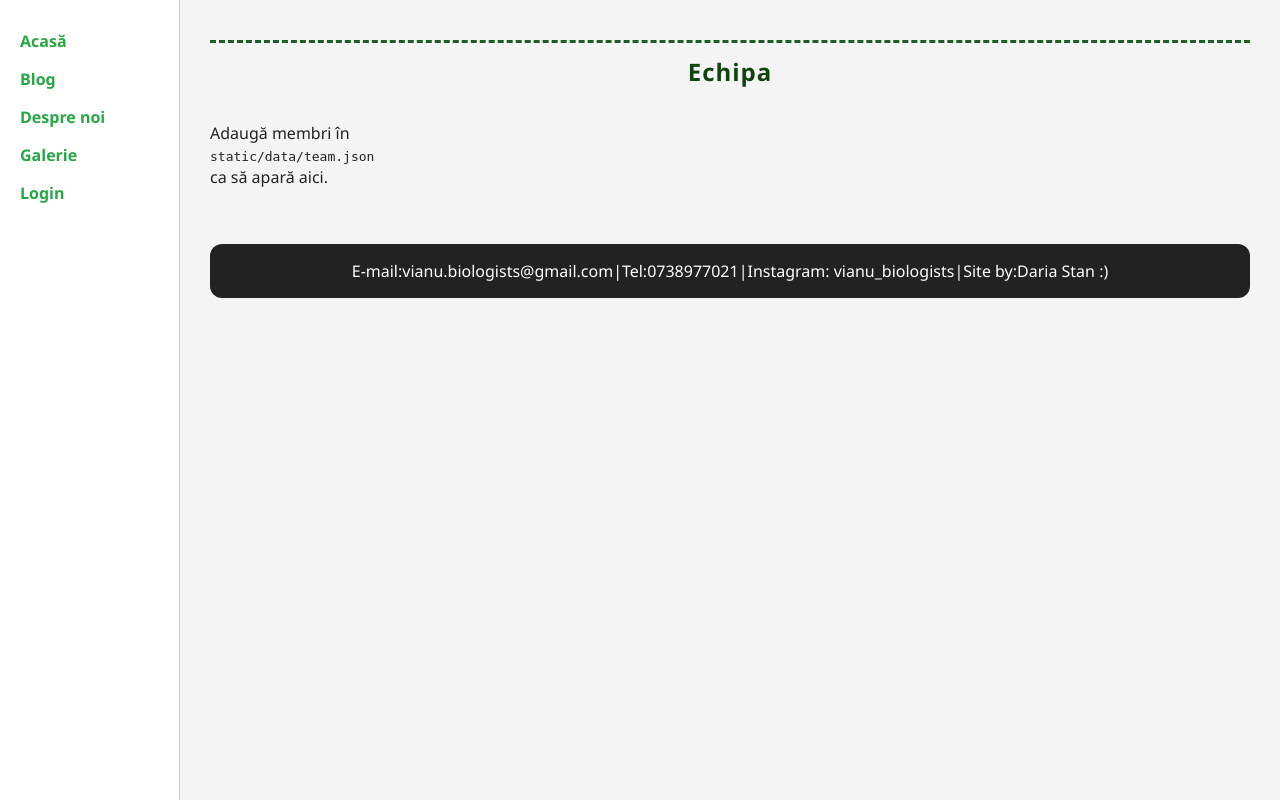
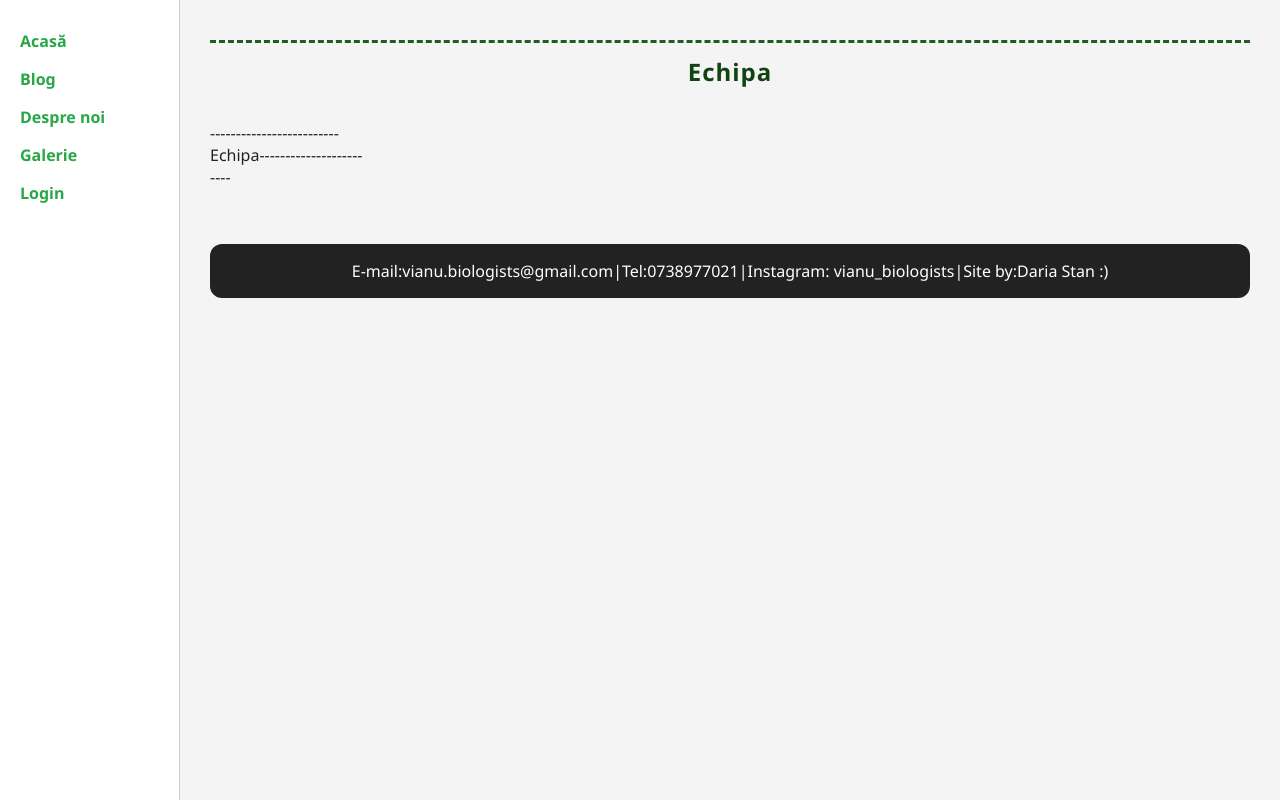
Before and after one commit to yokosumei/vianu_bio_site, a Flask app: page /about in a window 1280 px wide. Run offline with Flask 3, Linux system fonts and the light colour scheme.

Commit message:
Update about.html

```diff
--- a/templates/about.html
+++ b/templates/about.html
@@ -17,7 +17,7 @@
       </figure>
       {% endfor %}
     {% else %}
-      <p>Adaugă membri în <code>static/data/team.json</code> ca să apară aici.</p>
+      <p>-------------------------Echipa------------------------</p>
     {% endif %}
   </div>
 </section>
```
